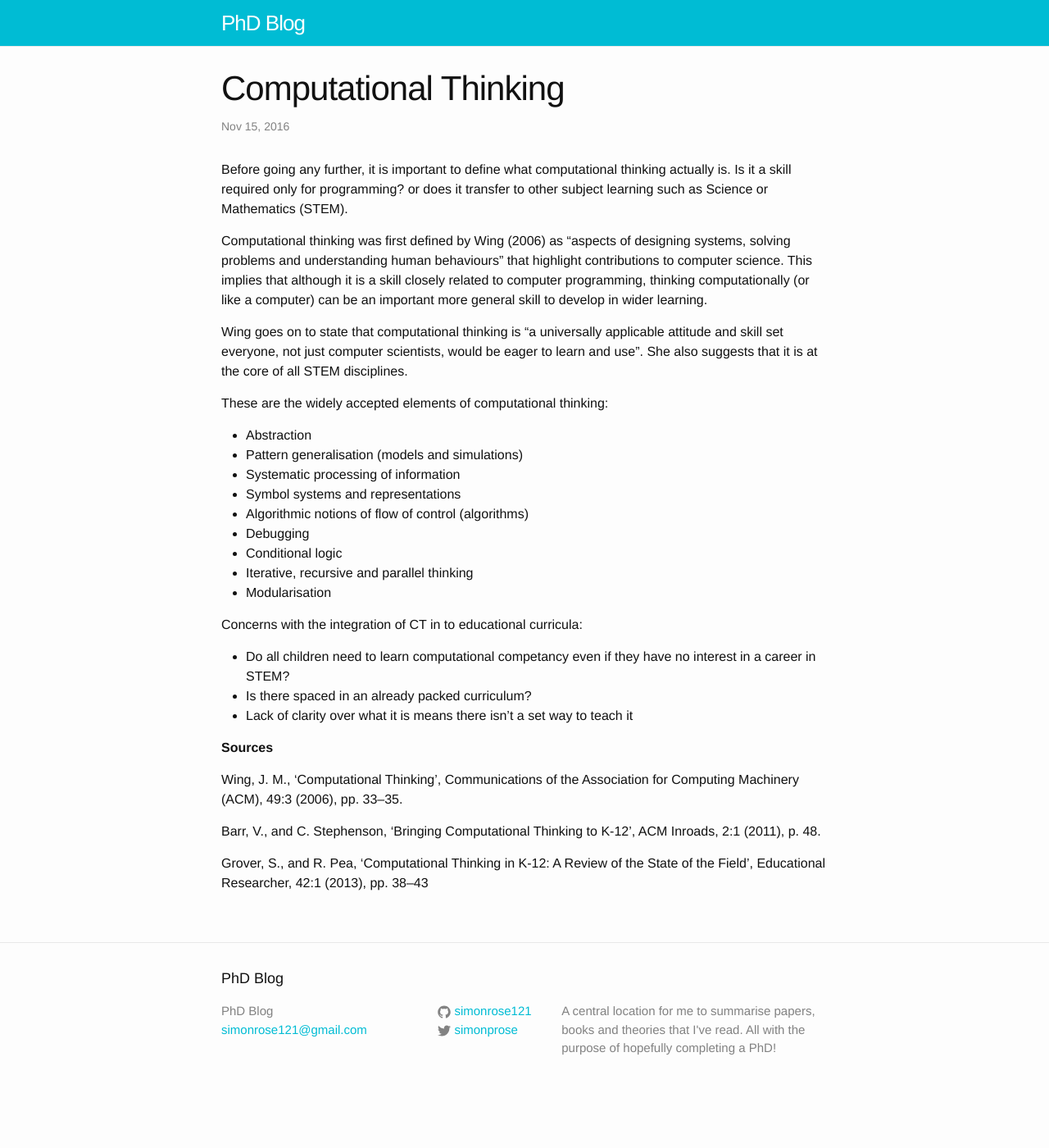
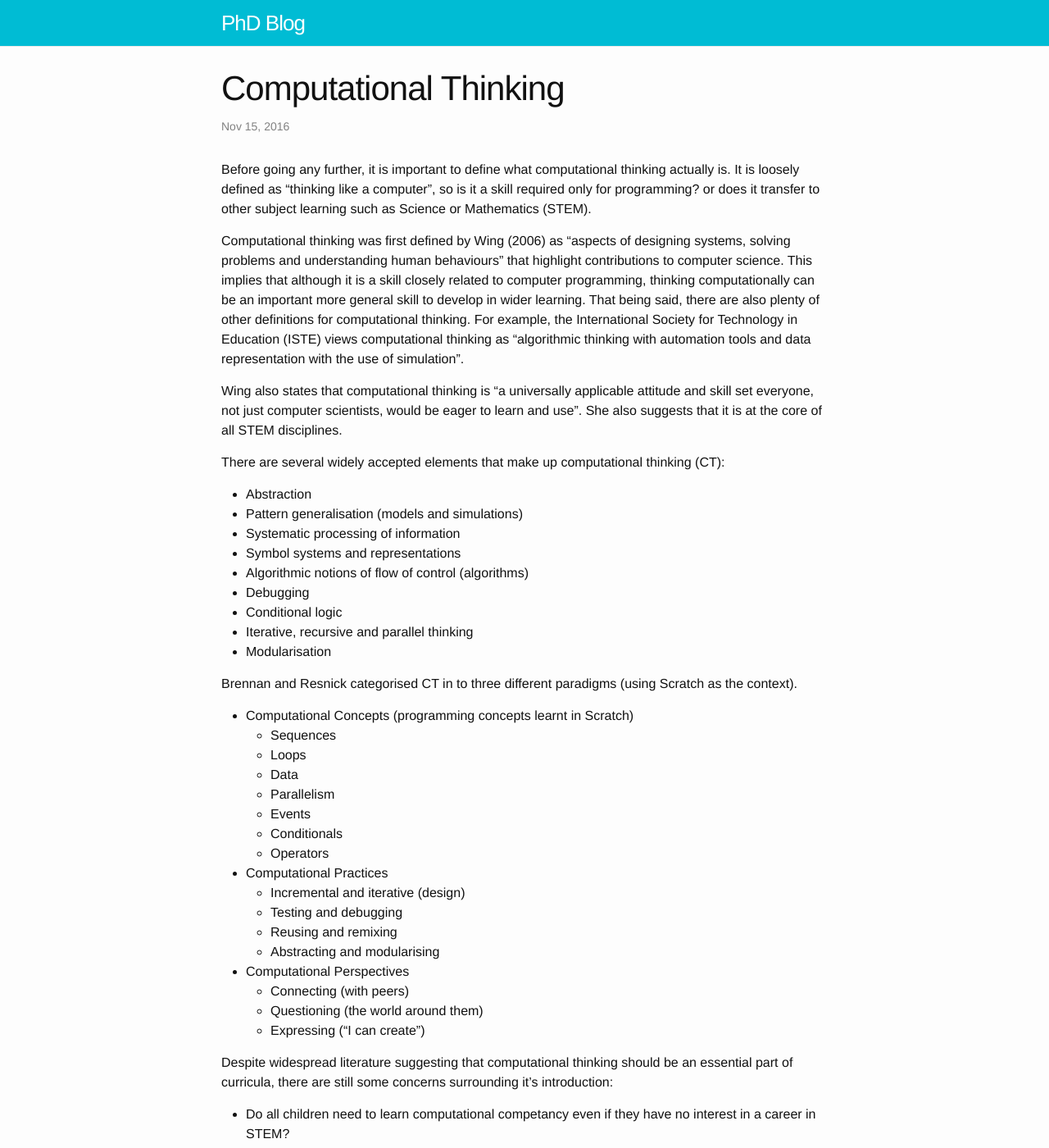
Before and after one commit to simonrose121/phd, a Jekyll site: the page built from _posts/2016-11-15-computational-thinking.md, in a window 1280 px wide and 1400 px high. Shown: the whole window at 82% size. Built offline with Jekyll 4.4.1, drawn with Linux system fonts in a browser that asks for light colours; some of the changed text lies outside the part shown.

Commit message:
Add to computational thinking post

```diff
--- a/_posts/2016-11-15-computational-thinking.md
+++ b/_posts/2016-11-15-computational-thinking.md
@@ -5,13 +5,13 @@ date:   2016-11-15 14:17:00 +0100
 categories: computational-thinking
 ---
 
-Before going any further, it is important to define what computational thinking actually is. Is it a skill required only for programming? or does it transfer to other subject learning such as Science or Mathematics (STEM).
+Before going any further, it is important to define what computational thinking actually is. It is loosely defined as "thinking like a computer", so is it a skill required only for programming? or does it transfer to other subject learning such as Science or Mathematics (STEM).
 
-Computational thinking was first defined by Wing (2006) as "aspects of designing systems, solving problems and understanding human behaviours" that highlight contributions to computer science. This implies that although it is a skill closely related to computer programming, thinking computationally (or like a computer) can be an important more general skill to develop in wider learning.
+Computational thinking was first defined by Wing (2006) as "aspects of designing systems, solving problems and understanding human behaviours" that highlight contributions to computer science. This implies that although it is a skill closely related to computer programming, thinking computationally can be an important more general skill to develop in wider learning. That being said, there are also plenty of other definitions for computational thinking. For example, the International Society for Technology in Education (ISTE) views computational thinking as "algorithmic thinking with automation tools and data representation with the use of simulation".
 
-Wing goes on to state that computational thinking is "a universally applicable attitude and skill set everyone, not just computer scientists, would be eager to learn and use". She also suggests that it is at the core of all STEM disciplines.
+Wing also states that computational thinking is "a universally applicable attitude and skill set everyone, not just computer scientists, would be eager to learn and use". She also suggests that it is at the core of all STEM disciplines.
 
-These are the widely accepted elements of computational thinking:
+There are several widely accepted elements that make up computational thinking (CT):
 
 - Abstraction
 - Pattern generalisation (models and simulations)
@@ -23,11 +23,37 @@ These are the widely accepted elements of computational thinking:
 - Iterative, recursive and parallel thinking
 - Modularisation
 
-Concerns with the integration of CT in to educational curricula:
+Brennan and Resnick categorised CT in to three different paradigms (using Scratch as the context).
+
+- Computational Concepts (programming concepts learnt in Scratch)
+	- Sequences
+	- Loops
+	- Data
+	- Parallelism
+	- Events
+	- Conditionals
+	- Operators
+- Computational Practices
+	- Incremental and iterative (design)
+	- Testing and debugging
+	- Reusing and remixing
+	- Abstracting and modularising
+- Computational Perspectives
+	- Connecting (with peers)
+	- Questioning (the world around them)
+	- Expressing ("I can create")
+
+Despite widespread literature suggesting that computational thinking should be an essential part of curricula, there are still some concerns surrounding it's introduction:
 
 - Do all children need to learn computational competancy even if they have no interest in a career in STEM?
 - Is there spaced in an already packed curriculum?
 - Lack of clarity over what it is means there isn't a set way to teach it
+
+Additional concerns may include the teaching of these complex principles to younger children. Are they developed enough to be able to articulate these skills? or does this not matter, as long as they can perform tasks that incorperate these skills in another context?
+
+**Further Questions**
+
+How does computational thinking relate to problem solving ability?
 
 **Sources**
 
@@ -36,3 +62,7 @@ Wing, J. M., ‘Computational Thinking’, Communications of the Association for
 Barr, V., and C. Stephenson, ‘Bringing Computational Thinking to K-12’, ACM Inroads, 2:1 (2011), p. 48.
 
 Grover, S., and R. Pea, ‘Computational Thinking in K-12: A Review of the State of the Field’, Educational Researcher, 42:1 (2013), pp. 38–43
+
+Brennan, K., and M. Resnick, ‘New Frameworks for Studying and Assessing the Development of Computational Thinking’, Annual American Educational Research Association Meeting, Vancouver, BC, Canada, 2012, pp. 1–25, [http://web.media.mit.edu/~kbrennan/files/Brennan_Resnick_AERA2012_CT.pdf](http://web.media.mit.edu/~kbrennan/files/Brennan_Resnick_AERA2012_CT.pdf).
+
+Lye, S. Y., and J. H. L. Koh, ‘Review on Teaching and Learning of Computational Thinking through Programming: What Is next for K-12?’, Computers in Human Behavior, 41 (2014), pp. 51–61, [http://dx.doi.org/10.1016/j.chb.2014.09.012](http://dx.doi.org/10.1016/j.chb.2014.09.012).
```
